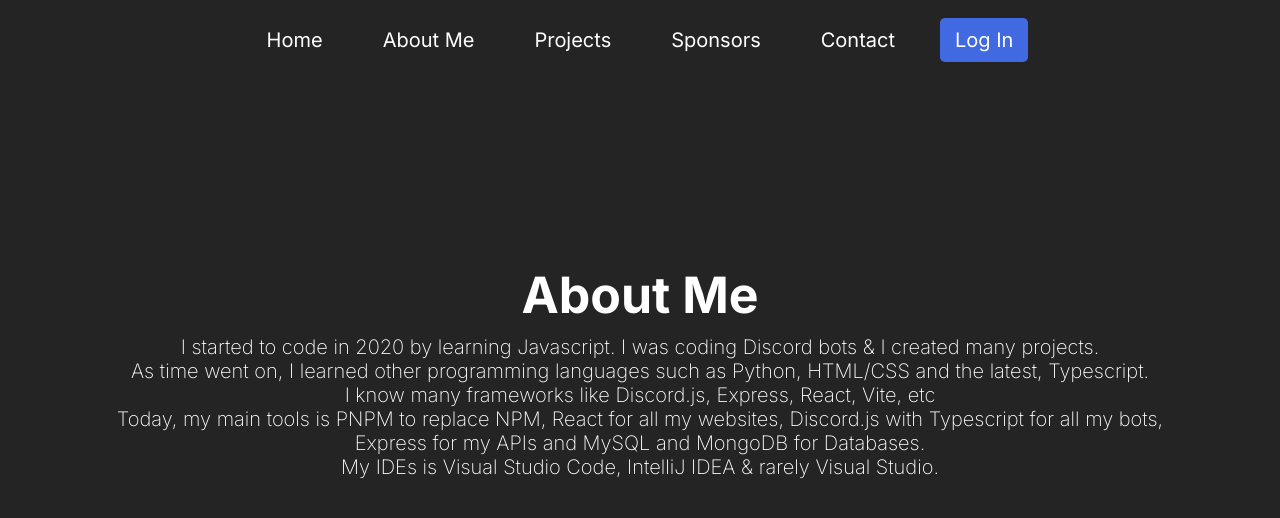
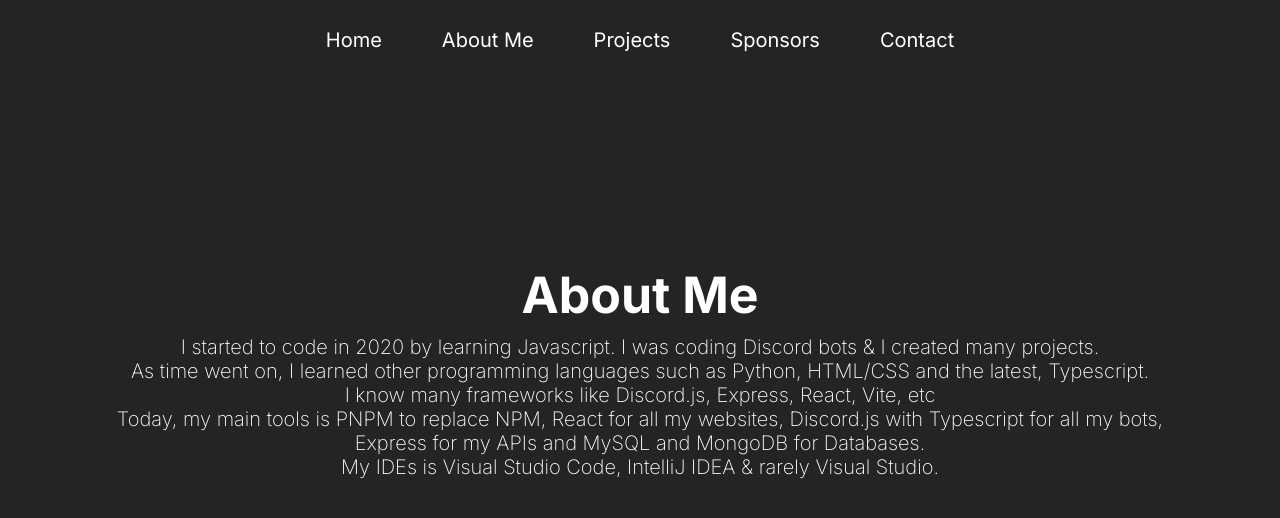
Before and after one commit to Tristan-GPT/Tristan-GPT, a React (Vite) app: page /about in a window 1280 px wide. Shown: the top 518 px of the page. Built offline with nearby package versions, Linux system fonts and the light colour scheme.

Commit message:
chore: restart and fix the website

```diff
--- a/src/components/Navbar/Navbar.css
+++ b/src/components/Navbar/Navbar.css
@@ -57,16 +57,6 @@
     text-decoration: none;
 }
 
-
-a.manager {
-    margin: 0 15px;
-    color: white;
-    font-family: "Inter", sans-serif;
-    font-size: 20px;
-    text-decoration: none;
-    display: flex;
-    align-items: center;
-}
 nav ul a:hover {
     cursor: pointer;
     color: rgb(128, 41, 179);
--- a/src/components/Navbar/Navbar.tsx
+++ b/src/components/Navbar/Navbar.tsx
@@ -18,7 +18,6 @@
         <li><a href="/projects">Projects</a></li>
         <li><a href="/sponsors">Sponsors</a></li>
         <li><a href="/contact">Contact</a></li>
-        <li className='manager'><a href="https://manager.tristangpt.vercel.app" className='manager'>Log In</a></li>
       </ul>
       <div className="menu-icon" onClick={toggleMenu}>
         <img src={isOpen ? '/navbar-mobile.png' : '/navbar-mobile.png'} alt="Menu Icon" />
--- a/src/pages/Home/Home.tsx
+++ b/src/pages/Home/Home.tsx
@@ -19,7 +19,7 @@
           <a href="mailto:tristangpt.pro@gmail.com"><img src="/mail.svg" alt="" className='images'/></a>
           <a href="https://www.discord.com/users/705425854825496656"><img src="/discord.png" alt="" className='images'/></a>
           <a href="https://github.com/Tristan-GPT"><img src="/github.png" alt="" className='images'/></a>
-          <a href="https://www.instagram.com/tristangpt/"><img src="/instagram.png" alt="" className='images'/></a>
+          <a href="https://www.instagram.com/tristan.gpt/"><img src="/instagram.png" alt="" className='images'/></a>
         </h1>
         <Lanyard></Lanyard>
       </div>
```
Also changed, not shown: 1 other file (tests, documents, lock files or other folders).
